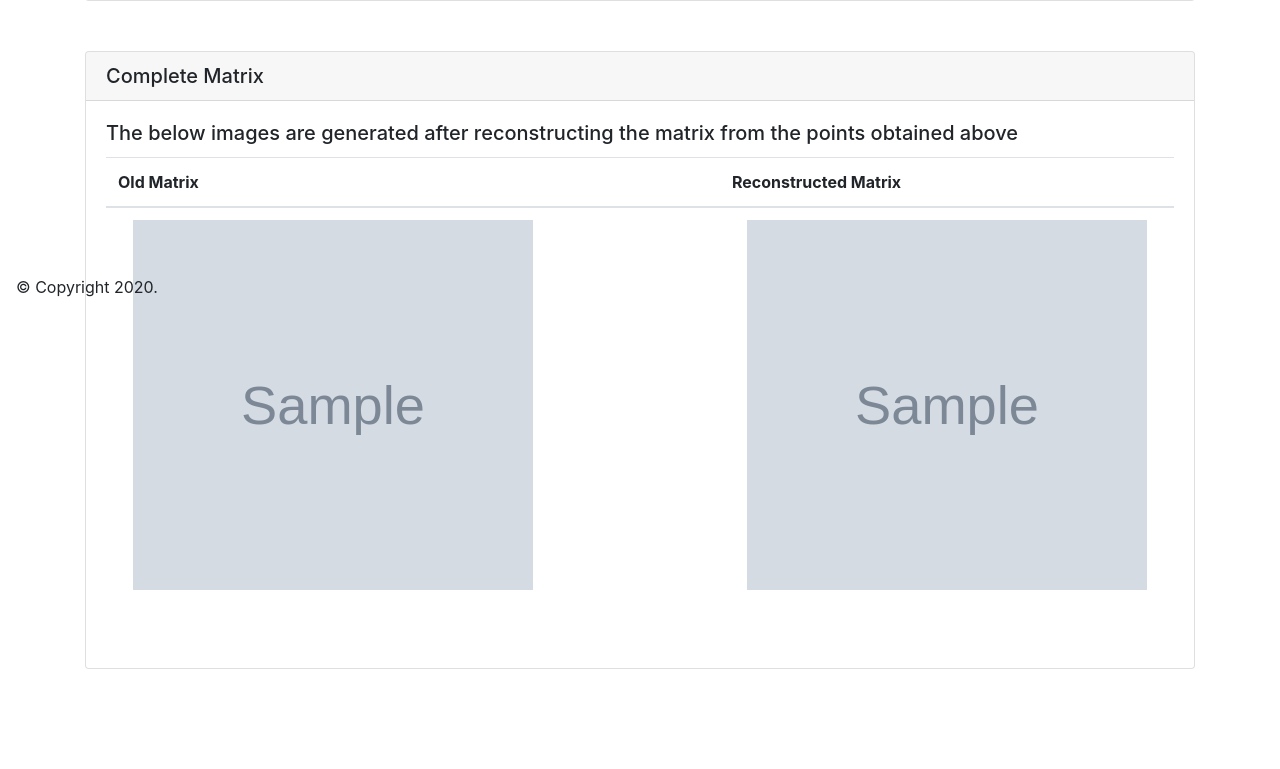
After one commit to krishshanmukh/ScatterPlot, a Flask app: template templates/output.html in a window 1280 px wide. The commit adds this page. Shown: the part 493-1262 px from the top of the page. Run offline with Flask 2, Linux system fonts and the light colour scheme; the template is opened without the code that fills it: most values are stand-ins (such as "Sample title", 1, 10 or a date in 2020); grey boxes marked "Sample" are stand-in pictures; some libraries are stand-ins or nearby versions.

Commit message:
[UI] Modified UI to display all the new and generated SUBPLOTS
Made the following changes to the code
1. Added table view for each of the extracted sub plots
2. Added UI for viewing the reconstructed scatterplot
3. Organized the saved and predicted data into well formed folders

Signed-off-by: Sri Krishna Shanmukh <smedapati@cs.stonybrook.edu>

```diff
--- a/app.py
+++ b/app.py
@@ -6,12 +6,13 @@ from flask import Flask, flash, request, redirect, url_for, render_template, sen
 from werkzeug.utils import secure_filename
 from helper.image import findSubPlots
 from trainedmodel import detect
+from distances import findClosestPoints
 
 # Create two constant. They direct to the app root folder and logo upload folder
 APP_ROOT = os.path.dirname(os.path.abspath(__file__))
 UPLOAD_FOLDER = os.path.join('static', 'uploads')
+PREDICTED_FOLDER = os.path.join('static', 'predicted')
 ALLOWED_EXTENSIONS = {'png', 'jpg', 'jpeg'}
-
 
 app = Flask(__name__)
 app.config['UPLOAD_FOLDER'] = UPLOAD_FOLDER
@@ -52,16 +53,17 @@ def upload_file():
             fileDirectory = os.path.join(app.config['UPLOAD_FOLDER'], filenameWithoutExtension)
             if os.path.exists(fileDirectory):
                 shutil.rmtree(fileDirectory)
-            os.mkdir(fileDirectory)
+            os.makedirs(fileDirectory, exist_ok=True)
             os.mkdir(os.path.join(fileDirectory, 'test'))
-            file.save(os.path.join(fileDirectory, filename))
-            print(os.path.join(UPLOAD_FOLDER, filename))
+            file_path = os.path.join(fileDirectory, 'source'+filename[filename.rfind("."):])
+            file.save(file_path)
+            print(file_path)
             flash('Uploaded file')
             # return redirect(url_for('upload_file',
             #                         filename=filename))
 
-            split_images = findSubPlots(os.path.join(fileDirectory, filename), os.path.join(fileDirectory, "split_" + filename))
-            print(split_images)
+            split_images = findSubPlots(file_path, os.path.join(fileDirectory, "split_" + filename))
+            print("split", split_images)
             # return send_file(os.path.join(app.config['UPLOAD_FOLDER'], "split_" + filename), \
                 # mimetype="image/png")
             return render_template("thumbnails.html", data = {'images': split_images['images'], 'main_image': split_images['main_image']
@@ -74,10 +76,69 @@ def runDetection():
     if request.method == 'POST':
         print(request.form.keys)
         folderName = request.form['folderName']
-        imgPointsDict = detect.detectPoints(folderName)
+        imgPointsDict, img_shape = detect.detectPoints(folderName)
+        # print(imgPointsDict)
+        PLTS_PTS = []
+        DATA = []
+        for val in imgPointsDict.values():
+            x, y = [], []
+            PTS = []
+            for v in val:
+                x.append(v[0])
+                y.append(v[1])
+                PTS.append((v[0], v[1]))
+            import matplotlib.pyplot as plt
+            # plt.ylim((370, 0))
+            # plt.scatter(x, y)
+            # plt.savefig('temp.png')
+            PLTS_PTS.append(PTS)
+        # print(PLTS_PTS)
 
+        for pt1 in PLTS_PTS[0]:
+            # overall point
+            pt = [pt1[0], pt1[1]]
+            flag = True
+            for plt2 in PLTS_PTS[1:]:
+                y = findClosestPoints(pt1, plt2)
+                if y != -1:
+                    pt.append(y)
+                else:
+                    flag = False
+            if flag:
+                DATA.append(pt)
+        DATA.append([0 for _ in range(len(DATA[0]))])
+        DATA.append([img_shape[1] for _ in range(len(DATA[0]))])
+        import seaborn as sns
+        import pandas as pd
+        sns.set_theme(style="ticks")
+        df = pd.DataFrame(DATA, columns = [str(i) for i in range(len(DATA[0]))])
+        sns.pairplot(df)
+        import  csv
 
-    return redirect('/')
+        with open("temp_data.csv","w") as f:
+            wr = csv.writer(f)
+            wr.writerows(DATA)
+        plt.savefig(os.path.join(PREDICTED_FOLDER, folderName, 'source.png'))
+
+        images, main_image = [], [""]*2
+        for files in os.listdir(os.path.join(PREDICTED_FOLDER, folderName)):
+            if os.path.isfile(os.path.join(PREDICTED_FOLDER, folderName, files)):
+                if files.find("source") != -1:
+                    main_image[1] = os.path.join(PREDICTED_FOLDER, folderName, files)
+                    break
+        for files in os.listdir(os.path.join(UPLOAD_FOLDER, folderName)):
+            if os.path.isfile(os.path.join(UPLOAD_FOLDER, folderName, files)):
+                if files.find("source") != -1:
+                    main_image[0] = os.path.join(UPLOAD_FOLDER, folderName, files)
+                    break
+        for files in os.listdir(os.path.join(UPLOAD_FOLDER, folderName, "test")):
+            if os.path.isfile(os.path.join(UPLOAD_FOLDER, folderName, "test", files)):
+                images.append((os.path.join(UPLOAD_FOLDER, folderName, 'test', files),
+                os.path.join(PREDICTED_FOLDER, folderName, 'test', files)))
+                print("FIle inn 131", files)
+        print(main_image, images)
+        return render_template("output.html", data = {'main_image':main_image, 'images': images })
+    return render_template("upload.html")
 
 if __name__ == '__main__':
     app.run('localhost', 5555)
--- a/requirements.txt
+++ b/requirements.txt
@@ -29,12 +29,9 @@ toml==0.10.1
 typed-ast==1.4.1
 Werkzeug==1.0.1
 wrapt==1.12.1
-numpy
 torch>=1.0
 torchvision
-matplotlib
 tensorflow==1.13.2
 tensorboard
 terminaltables
-pillow
 tqdm
--- a/templates/base.html
+++ b/templates/base.html
@@ -8,7 +8,13 @@
     {% endblock %}
 </head>
 <body>
-    <div class="container" style="margin-top: 100px; margin-bottom: 100px;">{% block content %}{% endblock %}</div>
+    <!-- As a link -->
+    <nav class="navbar navbar-light bg-light">
+        <a class="navbar-brand mb-0 h1" style="text-align: center;" href="/">Reverse Engineering Scatter Plot Matrix</a>
+    </nav>
+    <div class="container" style="margin-top: 20px; margin-bottom: 100px;">
+
+        {% block content %}{% endblock %}</div>
     <div class="navbar fixed-bottom" id="footer">
         {% block footer %}
         &copy; Copyright 2020</a>.
--- /dev/null
+++ b/templates/output.html
@@ -0,0 +1,63 @@
+{% extends "base.html" %}
+{% block head %}
+    {{ super() }}
+    <title>Result</title>
+{% endblock %}
+{% block content %}
+<div class="card">
+    <h5 class="card-header">Output of SUBPLOTS</h5>
+    <div class="card-body">
+        <h5 class="card-title">The below images are generated after running retrained YOLO model on the subplots </h5>
+        <table class="table">
+            <thead>
+                <th scope = "col"> Original subplots </th>
+                <th scope = "col"> Processed subplots </th>
+            </thead>
+            <tbody>
+                {% for pth in data['images'] %}
+                <tr>
+                    <td>
+                        <a href = "#" class = "thumbnail col">
+                        <img src = "{{ pth[0] }}" alt = "Thumbnail" style="height: 200px; width: 200px; padding-bottom: 30px;">
+                        </a>
+                    </td>
+                    <td>
+                        <a href = "#" class = "thumbnail col">
+                            <img src = "{{ pth[1] }}" alt = "Thumbnail" style="height: 200px; width: 200px; padding-bottom: 30px;">
+                        </a>
+                    </td>
+                </tr>
+
+                {% endfor %}
+            </tbody>
+        </table>
+    </div>
+</div>
+
+<div class="card" style="margin-top: 50px;">
+    <h5 class="card-header">Complete Matrix</h5>
+    <div class="card-body">
+        <h5 class="card-title">The below images are generated after reconstructing the matrix from the points obtained above </h5>
+        <table class="table">
+            <thead>
+                <th class = "col"> Old Matrix </th>
+                <th class = "col"> Reconstructed Matrix </th>
+            </thead>
+            <tbody>
+                <tr>
+                    <td>
+                        <a href = "#" class = "thumbnail col">
+                            <img src = "{{ data['main_image'][0] }}" alt = "Thumbnail" style="height: 400px; width: 400px; padding-bottom: 30px;">
+                        </a>
+                    </td>
+                    <td>
+                        <a href = "#" class = "thumbnail col">
+                            <img src = "{{ data['main_image'][1] }}" alt = "Thumbnail" style="height: 400px; width: 400px; padding-bottom: 30px;">
+                        </a>
+                    </td>
+                </tr>
+            </tbody>
+        </table>
+    </div>
+</div>
+{% endblock %}
```
Also changed, not shown: helper/image.py (+7 -4 lines), trainedmodel/detect.py (+13 -6 lines), 1 other file.
